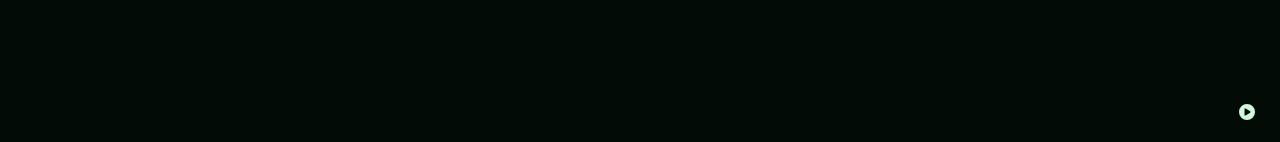
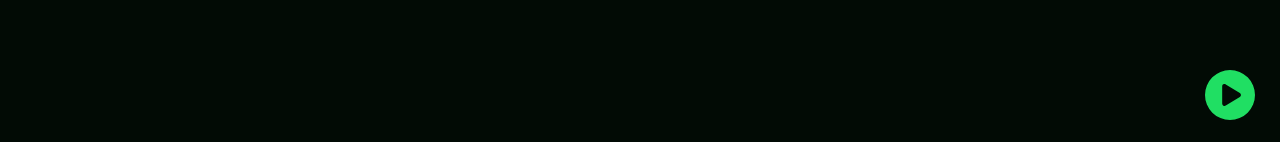
Before and after one commit to TekhneDev/spotify-react, a React (Vite) app: page /artist/1 in a window 1280 px wide. Shown: the part 655-797 px from the top of the page. Built offline with nearby package versions, Linux system fonts and the light colour scheme.

Commit message:
correcao

```diff
--- a/src/pages/Artist.jsx
+++ b/src/pages/Artist.jsx
@@ -11,7 +11,7 @@ const Artist = () => {
 
       <Link to="/song/1">
         <FontAwesomeIcon
-          className="single-item__icon--artist"
+          className="single-item__icon single-item__icon--artist"
           icon={faCirclePlay}
         />
       </Link>
```
